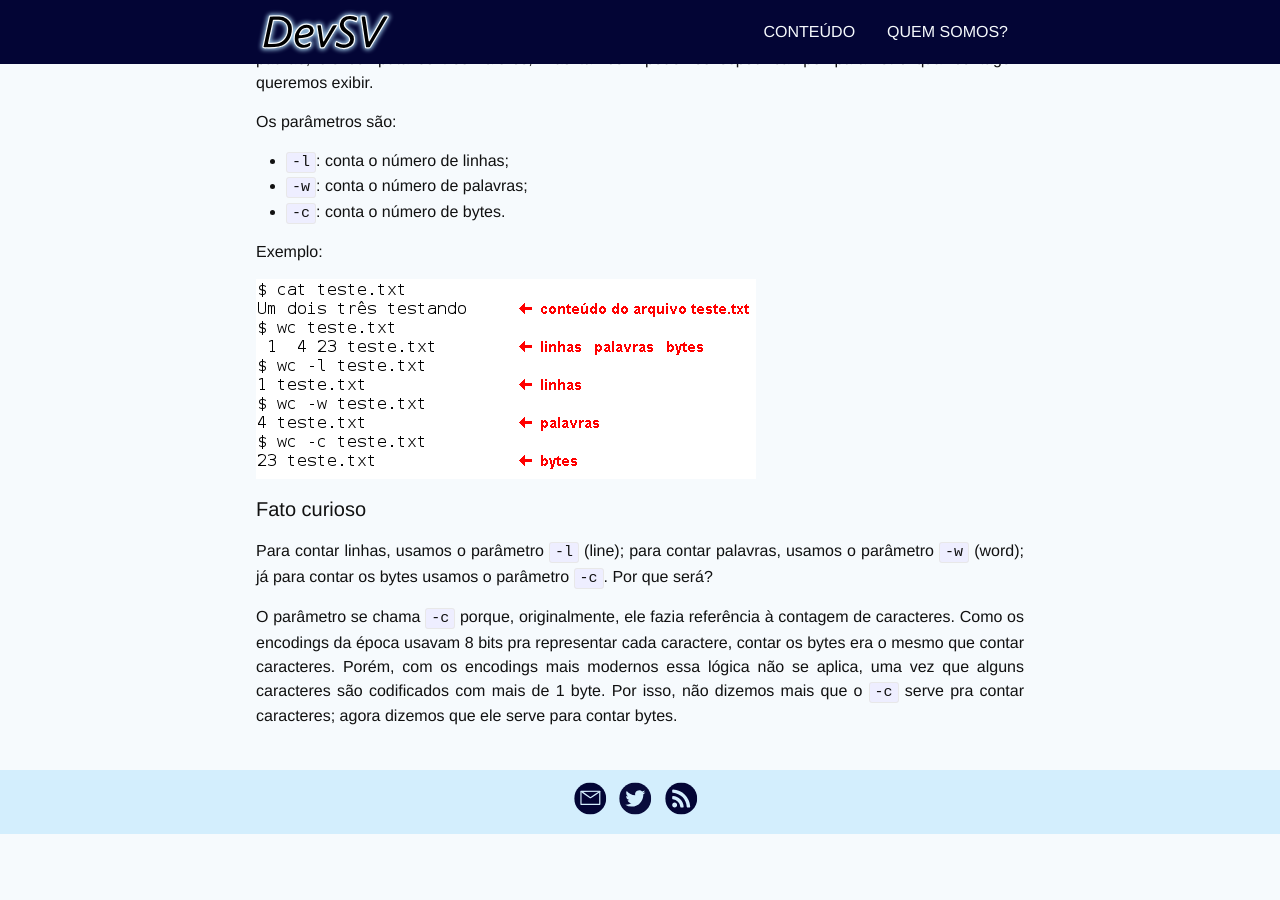
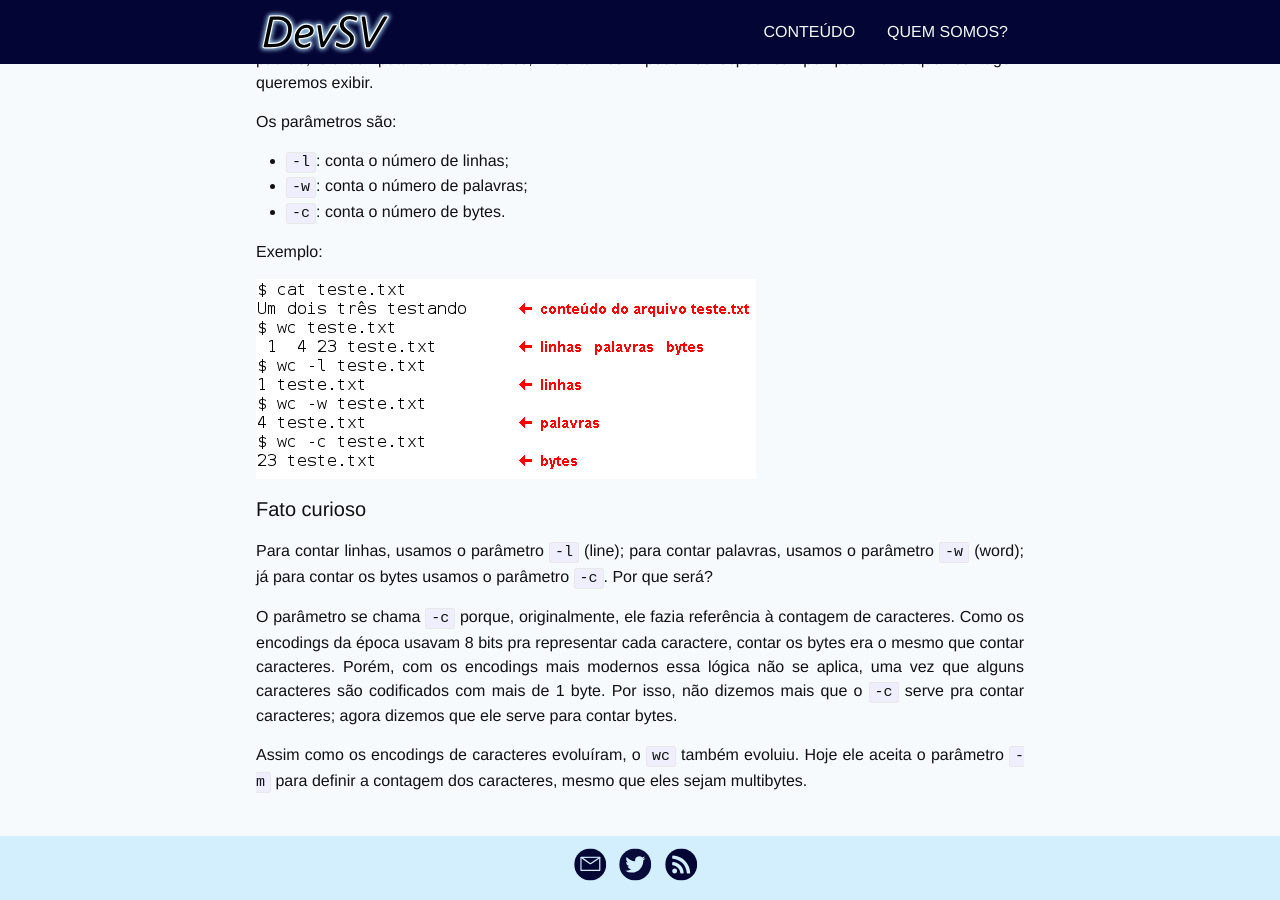
Before and after one commit to devsvbr/devsvbr.github.io, a Jekyll site: the page built from _posts/2017-05-31-guia-rapido-linux-contando-linhas-com-wc.md, in a window 1280 px wide and 900 px high, scrolled down 557 px. Built offline with Jekyll 4.4.1, drawn with Linux system fonts in a browser that asks for light colours; comment, search, counter and statistics services are not loaded; before the commit the page ends 1391 px from its top, so only the background shows below that.

Commit message:
complementando post sobre wc -l

```diff
--- a/_posts/2017-05-31-guia-rapido-linux-contando-linhas-com-wc.md
+++ b/_posts/2017-05-31-guia-rapido-linux-contando-linhas-com-wc.md
@@ -38,3 +38,5 @@ Exemplo:
 Para contar linhas, usamos o parâmetro `-l` (line); para contar palavras, usamos o parâmetro `-w` (word); já para contar os bytes usamos o parâmetro `-c`. Por que será?
 
 O parâmetro se chama `-c` porque, originalmente, ele fazia referência à contagem de caracteres. Como os encodings da época usavam 8 bits pra representar cada caractere, contar os bytes era o mesmo que contar caracteres. Porém, com os encodings mais modernos essa lógica não se aplica, uma vez que alguns caracteres são codificados com mais de 1 byte. Por isso, não dizemos mais que o `-c` serve pra contar caracteres; agora dizemos que ele serve para contar bytes.
+
+Assim como os encodings de caracteres evoluíram, o `wc` também evoluiu. Hoje ele aceita o parâmetro `-m` para definir a contagem dos caracteres, mesmo que eles sejam multibytes.
```
